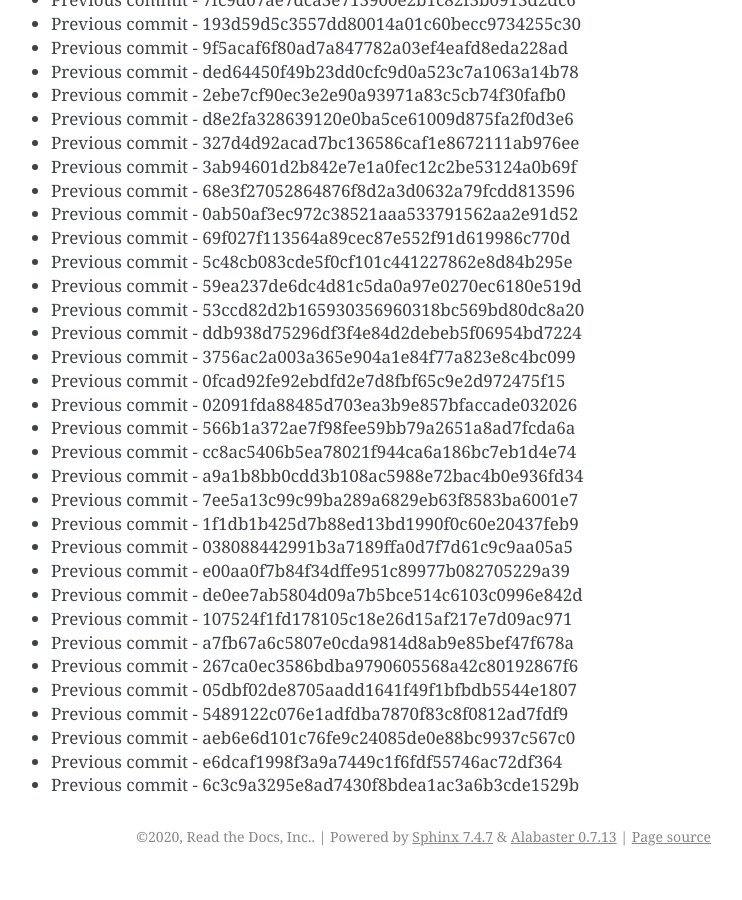
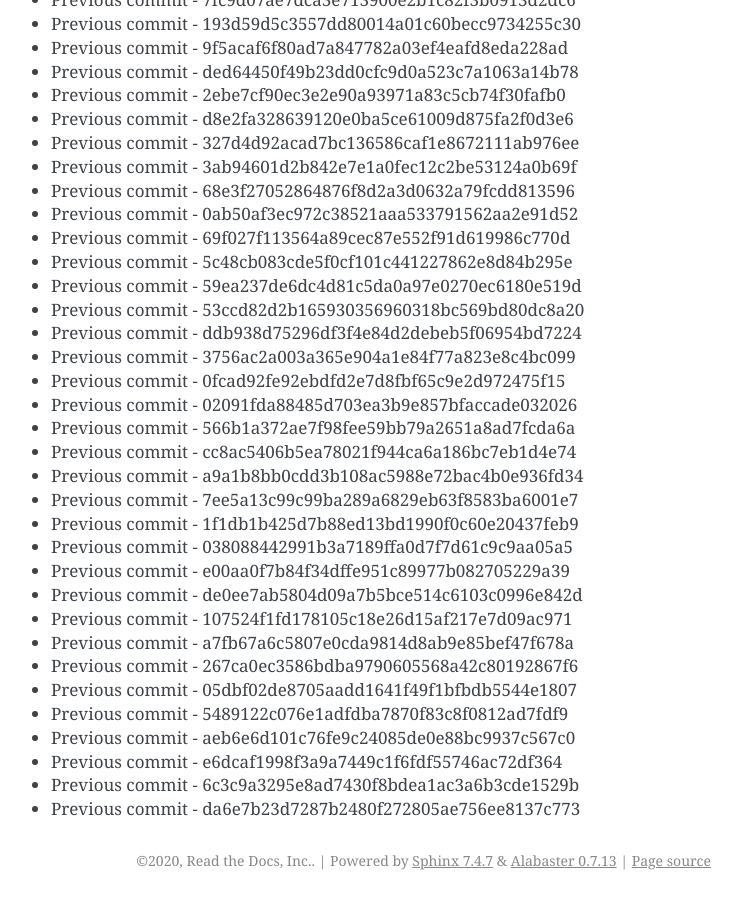
Before and after one commit to readthedocs/rtd-git-stresstest, a Sphinx documentation site: the page built from docs/updates.rst, in a window 1280 px wide and 900 px high, scrolled down 58458 px. Shown: the whole window, without its empty margins (399-1141 px from the left). Built offline with Sphinx 7.4.7, drawn with Linux system fonts in a browser that asks for light colours; before the commit the page ends 59334 px from its top, so only the background shows below that.

Commit message:
Generating commit from previous: da6e7b23d7287b2480f272805ae756ee8137c773

```diff
--- a/docs/updates.rst
+++ b/docs/updates.rst
@@ -2488,3 +2488,4 @@ It can be tested for any performance characteristics.
 * Previous commit - aeb6e6d101c76fe9c24085de0e88bc9937c567c0
 * Previous commit - e6dcaf1998f3a9a7449c1f6fdf55746ac72df364
 * Previous commit - 6c3c9a3295e8ad7430f8bdea1ac3a6b3cde1529b
+* Previous commit - da6e7b23d7287b2480f272805ae756ee8137c773
```
